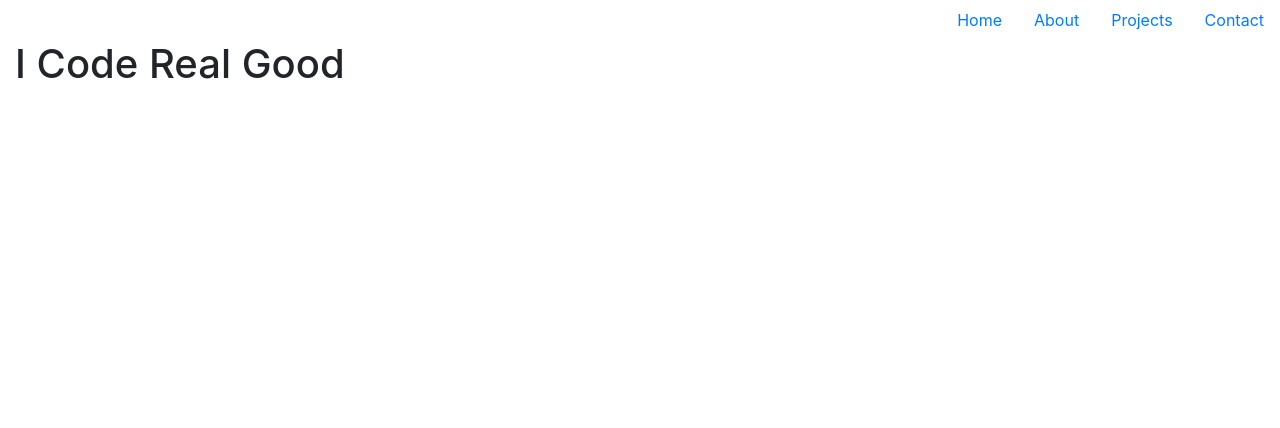
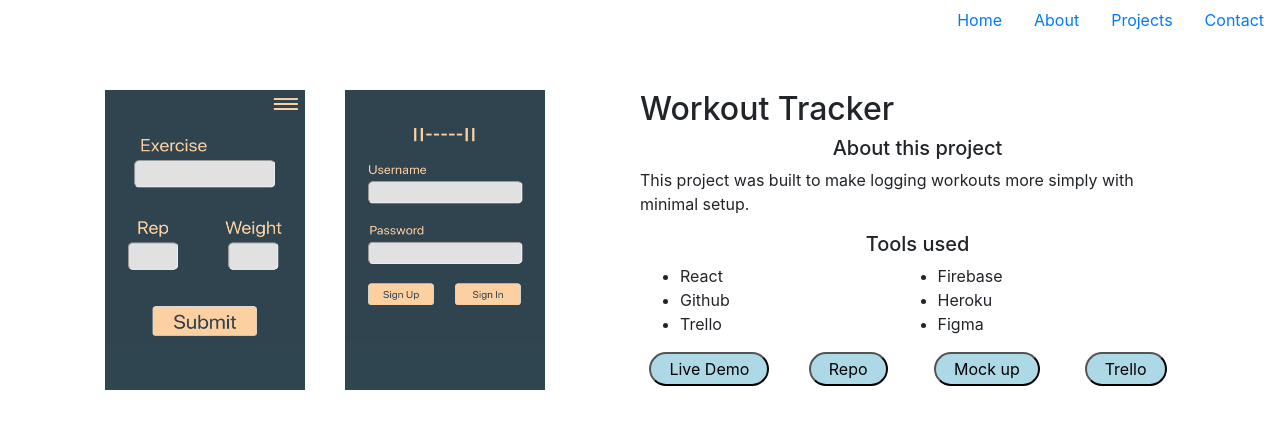
Before and after one commit to dburnside22/Portfolio_3, a React (Create React App) app: page /projects in a window 1280 px wide. Shown: the top 428 px of the page. Built offline with nearby package versions, Linux system fonts and the light colour scheme.

Commit message:
added Workout tracker to projects

```diff
--- a/src/components/Projects/Projects.css
+++ b/src/components/Projects/Projects.css
@@ -0,0 +1,3 @@
+.card {
+    width: 25%;
+}
--- a/src/components/Projects/Projects.js
+++ b/src/components/Projects/Projects.js
@@ -1,10 +1,11 @@
 import React, { Component } from 'react'
+import WorkoutTracker from '../WorkoutTracker/WorkoutTracker';
 
 export class Projects extends Component {
     render() {
         return (
-            <div className="container-fluid ">
-                <h1>I Code Real Good</h1>
+            <div className="container">
+                < WorkoutTracker />
             </div>
         )
     }
--- /dev/null
+++ b/src/components/WorkoutTracker/WorkoutTracker.css
@@ -0,0 +1,29 @@
+.workout-tracker-img{
+    width: 200px;
+    height: 300px;
+    margin: 0 20px;
+}
+
+.workout-tracker-div{
+    display: grid;
+    grid-template-columns: 1fr 1fr;
+    margin: 50px 0;
+}
+
+.buttons {
+    display: grid;
+    grid-template-columns: repeat(4, 1fr);
+    text-align: center;
+}
+
+.buttons button{
+    background: lightblue;
+    color: black;
+    border-radius: 20px;
+    padding: 3px 18px;
+}
+
+.workout-tracker-tools-list {
+    display: grid;
+    grid-template-columns: 1fr 1fr;
+}
--- /dev/null
+++ b/src/components/WorkoutTracker/WorkoutTracker.js
@@ -0,0 +1,39 @@
+import React from 'react';
+import workoutPhoto1 from './../../../src/workout-tracker1.png';
+import workoutPhoto2 from './../../../src/workout-tracker2.png';
+import './WorkoutTracker.css';
+
+
+export default function WorkoutTracker() {
+    return (
+        <div className='workout-tracker-div'>
+            <div>
+                <img className='workout-tracker-img' src={workoutPhoto1} />
+                <img className='workout-tracker-img' src={workoutPhoto2} />
+            </div>
+
+            <div>
+                <h2 className="project-title">Workout Tracker</h2>
+                <h5 className='text-center mt-2'>About this project</h5>
+                <p>
+                    This project was built to make logging workouts more simply with minimal setup.
+                </p>
+                <h5 className='text-center mt-2'>Tools used</h5>
+                <ul className='workout-tracker-tools-list'>
+                    <li>React</li>
+                    <li>Firebase</li>
+                    <li>Github</li>
+                    <li>Heroku</li>
+                    <li>Trello</li>
+                    <li>Figma</li>
+                </ul>
+                <div className='buttons'>
+                    <div><button>Live Demo</button></div>
+                    <div><button>Repo</button></div>
+                    <div><a href='https://www.figma.com/file/Rq8KN5iEq4hQQ46QdfoQ7HY1/Untitled'><button>Mock up</button></a></div>
+                    <div><a href='https://trello.com/b/H4joADIw/work-out-tracker'><button>Trello</button></a></div>
+                </div>
+            </div>
+        </div>
+    )
+}
```
